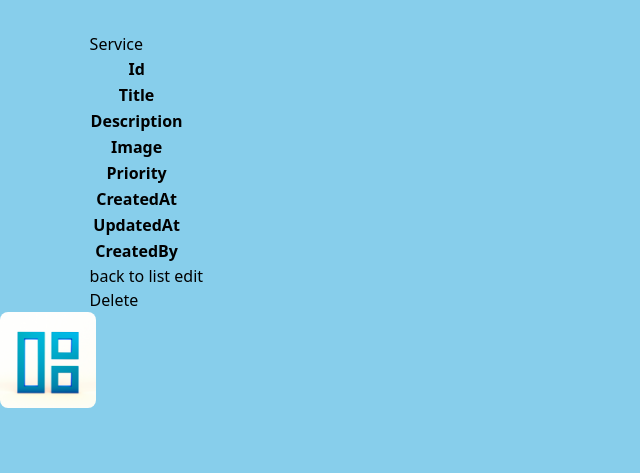
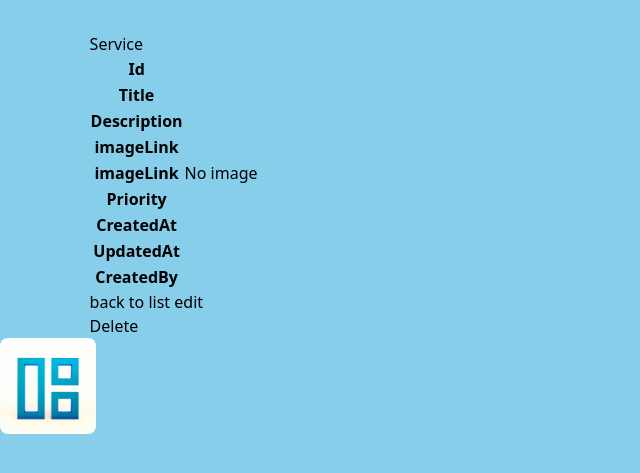
Before and after one commit to ScheikhObeid/symfony, a Symfony app: template templates/service/show.html.twig in a window 1280 px wide. Shown: the part 80-553 px from the top of the page, without its empty margins (0-640 px from the left). Run offline with Twig, Linux system fonts and the light colour scheme; the template is opened without the code that fills it, so the values that code supplies are empty; style sheets or scripts are compiled from the project's sources; some libraries are stand-ins or nearby versions.

Commit message:
pdate column name image to image_link

```diff
--- a/templates/service/index.html.twig
+++ b/templates/service/index.html.twig
@@ -11,7 +11,7 @@
             <th>Id</th>
             <th>Title</th>
             <th>Description</th>
-            <th>Image</th>
+            <th>imageLink</th>
             <th>Priority</th>
             <th>CreatedAt</th>
             <th>UpdatedAt</th>
@@ -26,8 +26,8 @@
             <td>{{ service.title }}</td>
             <td>{{ service.description }}</td>
             <td>
-                {% if service.image %}
-                <img src="{{ asset('uploads/services/' ~ service.image) }}" alt="{{ service.title }}"
+                {% if service.imageLink %}
+                <img src="{{ asset('uploads/services/' ~ service.imageLink) }}" alt="{{ service.title }}"
                     style="width: 100px; height: auto;">
                 {% else %}
                 <span class="text-muted">No image</span>
--- a/templates/service/show.html.twig
+++ b/templates/service/show.html.twig
@@ -20,8 +20,19 @@
             <td>{{ service.description }}</td>
         </tr>
         <tr>
-                <th>Image</th>
-                <td>{{ service.image }}</td>
+            <th>imageLink</th>
+            <td>{{ service.imageLink }}</td>
+        </tr>
+        <tr>
+            <th>imageLink</th>
+            <td>
+                {% if service.imageLink %}
+                <img src="{{ asset('uploads/services/' ~ service.imageLink) }}" alt="{{ service.title }}"
+                    style="width: 100px; height: auto;">
+                {% else %}
+                <span class="text-muted">No image</span>
+                {% endif %}
+            </td>
         </tr>
         <tr>
             <th>Priority</th>
```
Also changed, not shown: migrations/Version20250411134515.php (added, +35 -0 lines), src/Entity/Service.php (+6 -7 lines). Lines whose indentation alone changed are shown as unchanged.
